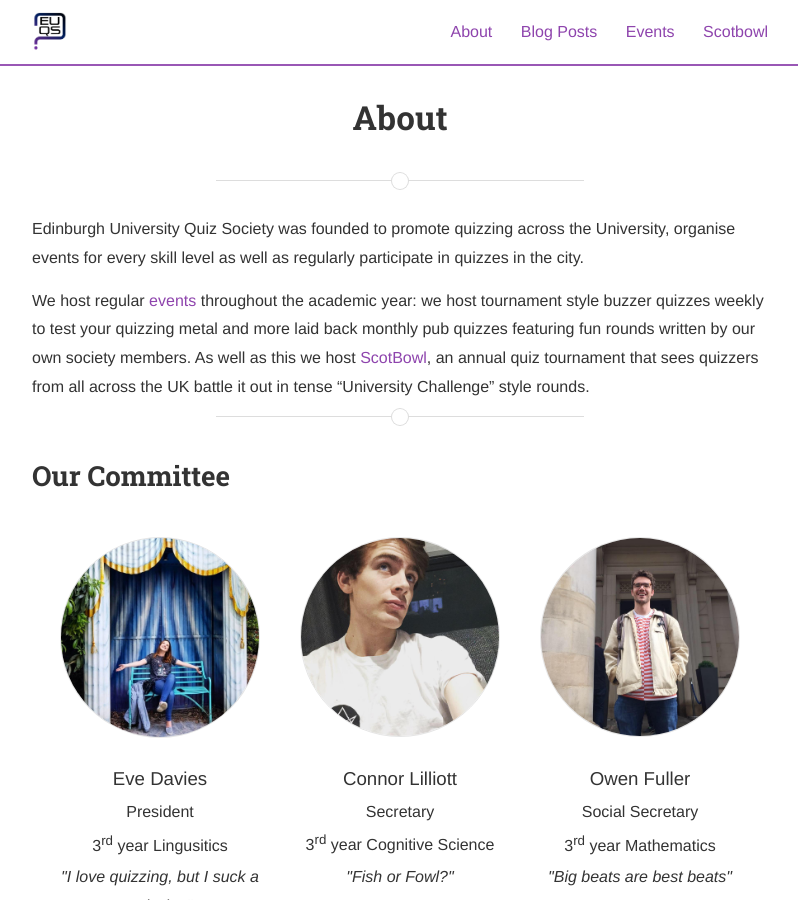
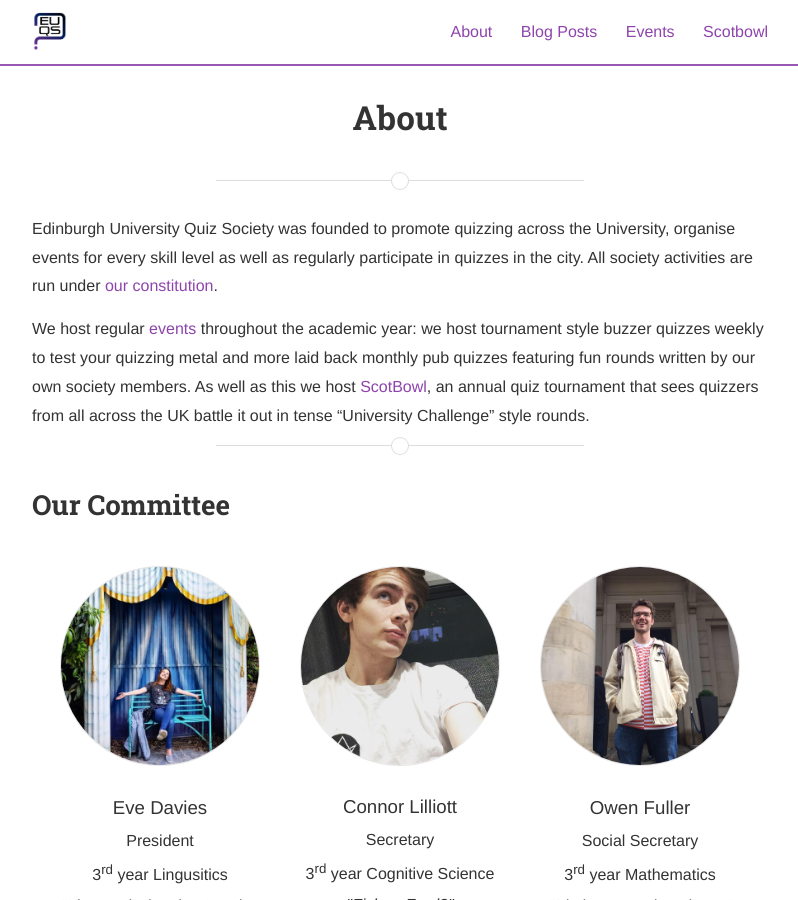
Before and after one commit to uoequizsoc/uoequizsoc.github.io, a Jekyll site: the page built from about_us.md, in a window 1280 px wide and 900 px high. Shown: the whole window, without its empty margins (240-1038 px from the left). Built offline with Jekyll 4.4.1, drawn with Linux system fonts in a browser that asks for light colours; nearby versions of some CDN libraries.

Commit message:
Added constitution

```diff
--- a/about_us.md
+++ b/about_us.md
@@ -5,7 +5,8 @@ permalink: /about/
 ---
 
 Edinburgh University Quiz Society was founded to promote quizzing across the University, organise
-events for every skill level as well as regularly participate in quizzes in the city.
+events for every skill level as well as regularly participate in quizzes in the city. All society activities are run
+under [our constitution](https://github.com/uoequizsoc/uoequizsoc.github.io/raw/master/EUQS-Const.pdf).
 
 We host regular [events](/events/) throughout the academic year: we host tournament style
 buzzer quizzes weekly to test your quizzing metal and more laid back monthly pub quizzes
```
